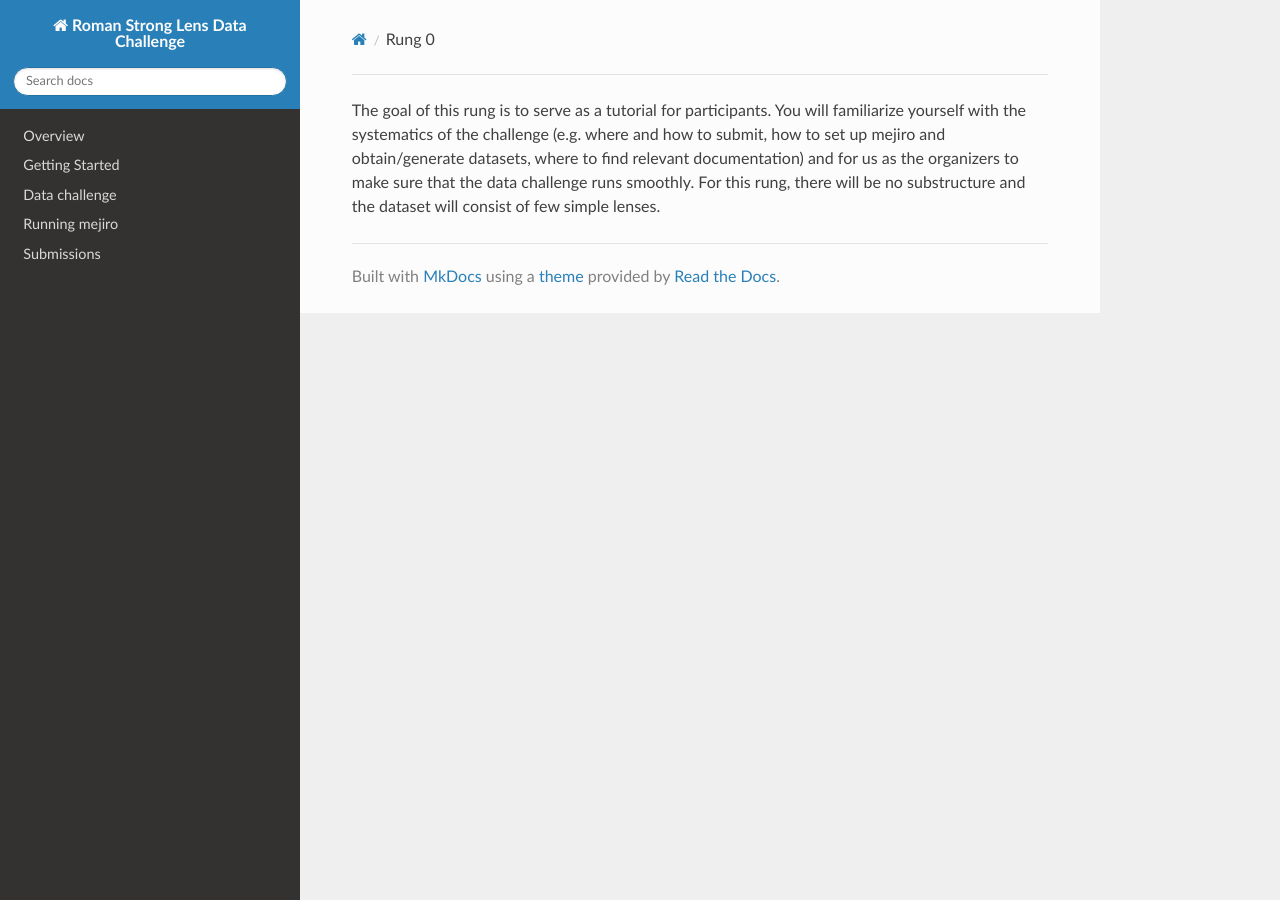
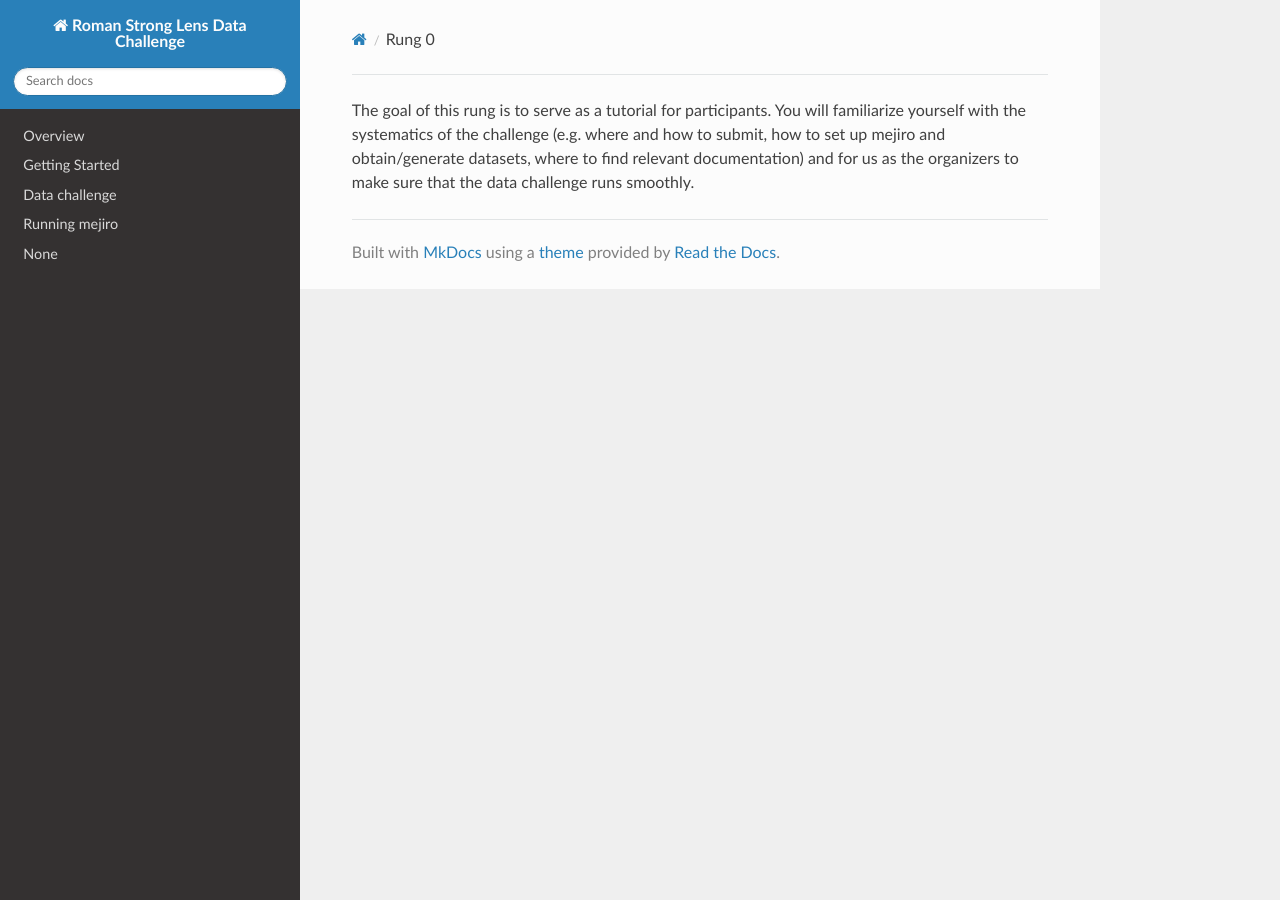
Before and after one commit to ahuang314/Roman_Data_Challenge, an MkDocs documentation site: the page built from docs/rung_descriptions/rung_0.md, in a window 1280 px wide. Built offline with MkDocs 1.6.1, drawn with Linux system fonts in a browser that asks for light colours; nearby versions of some CDN libraries.

Commit message:
edit submissions page

```diff
--- a/docs/rung_descriptions/rung_0.md
+++ b/docs/rung_descriptions/rung_0.md
@@ -1 +1 @@
-The goal of this rung is to serve as a tutorial for participants. You will familiarize yourself with the systematics of the challenge (e.g. where and how to submit, how to set up mejiro and obtain/generate datasets, where to find relevant documentation) and for us as the organizers to make sure that the data challenge runs smoothly. For this rung, there will be no substructure and the dataset will consist of few simple lenses.
+The goal of this rung is to serve as a tutorial for participants. You will familiarize yourself with the systematics of the challenge (e.g. where and how to submit, how to set up mejiro and obtain/generate datasets, where to find relevant documentation) and for us as the organizers to make sure that the data challenge runs smoothly.
```
Also changed, not shown: docs/submissions.md (added, +16 -0 lines), docs/submitting.md (deleted, +0 -5 lines), 2 other files.
